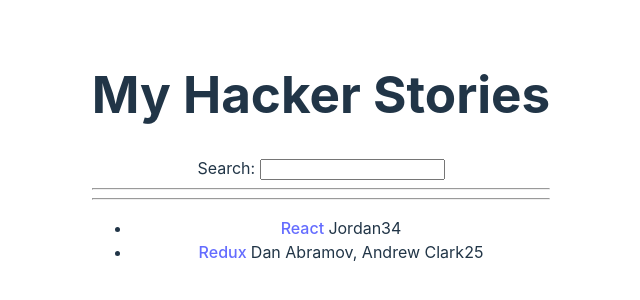
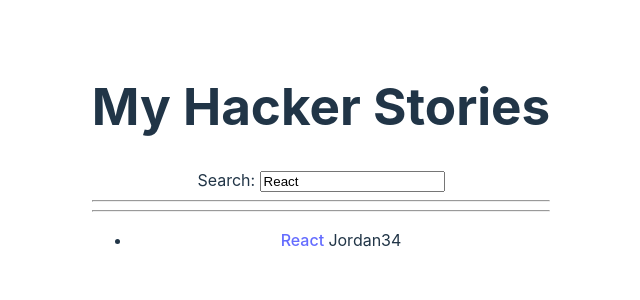
Before and after one commit to crevian/hacker-stories, a React (Vite) app: page / in a window 1280 px wide. Shown: the part 244-544 px from the top of the page, without its empty margins (319-959 px from the left). Built offline with nearby package versions, Linux system fonts and the light colour scheme.

Commit message:
implement the useEffect hook

```diff
--- a/src/App.jsx
+++ b/src/App.jsx
@@ -24,7 +24,13 @@
     },
   ];
 
-  const [searchTerm, setSearchTerm] = React.useState("");
+  const [searchTerm, setSearchTerm] = React.useState(
+    localStorage.getItem("search") || "React"
+  );
+
+  React.useEffect(() => {
+    localStorage.setItem("search", searchTerm);
+  }, [searchTerm]);
 
   const handleSearch = (event) => {
     setSearchTerm(event.target.value);
```
